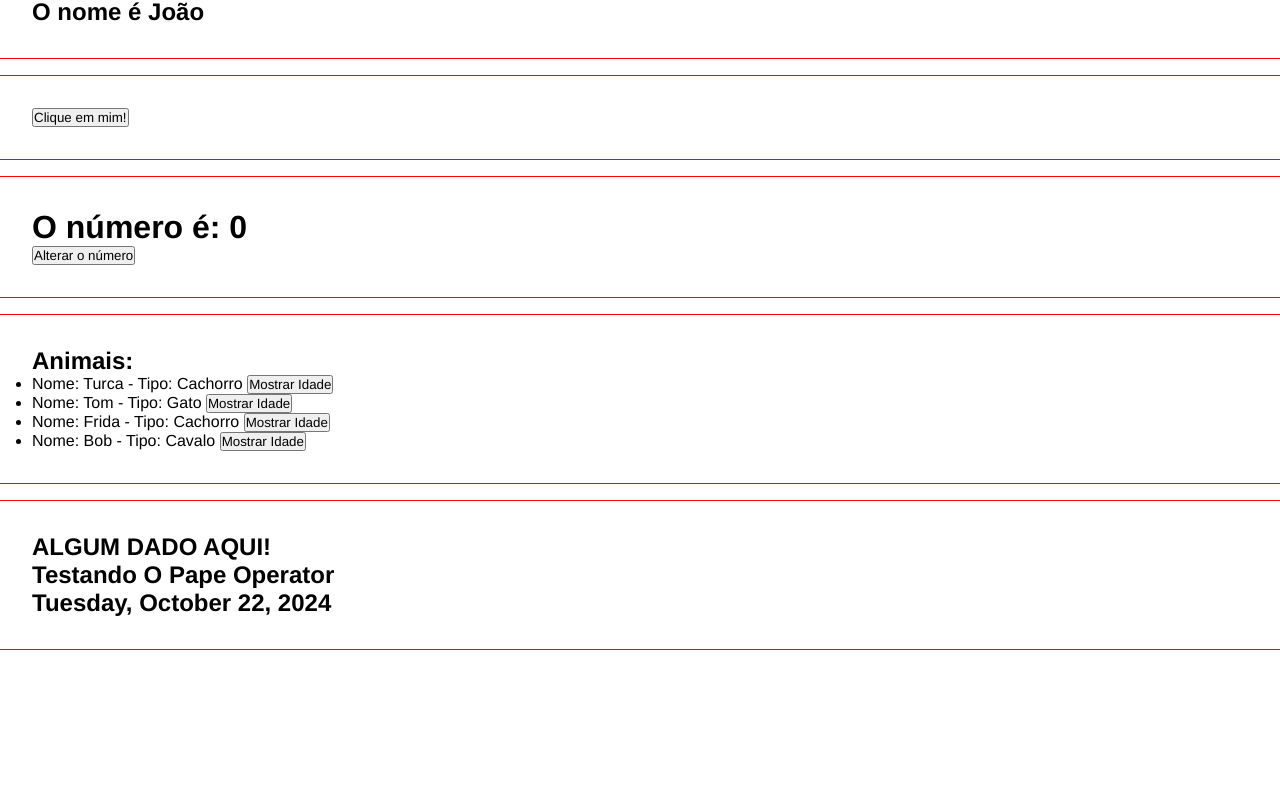
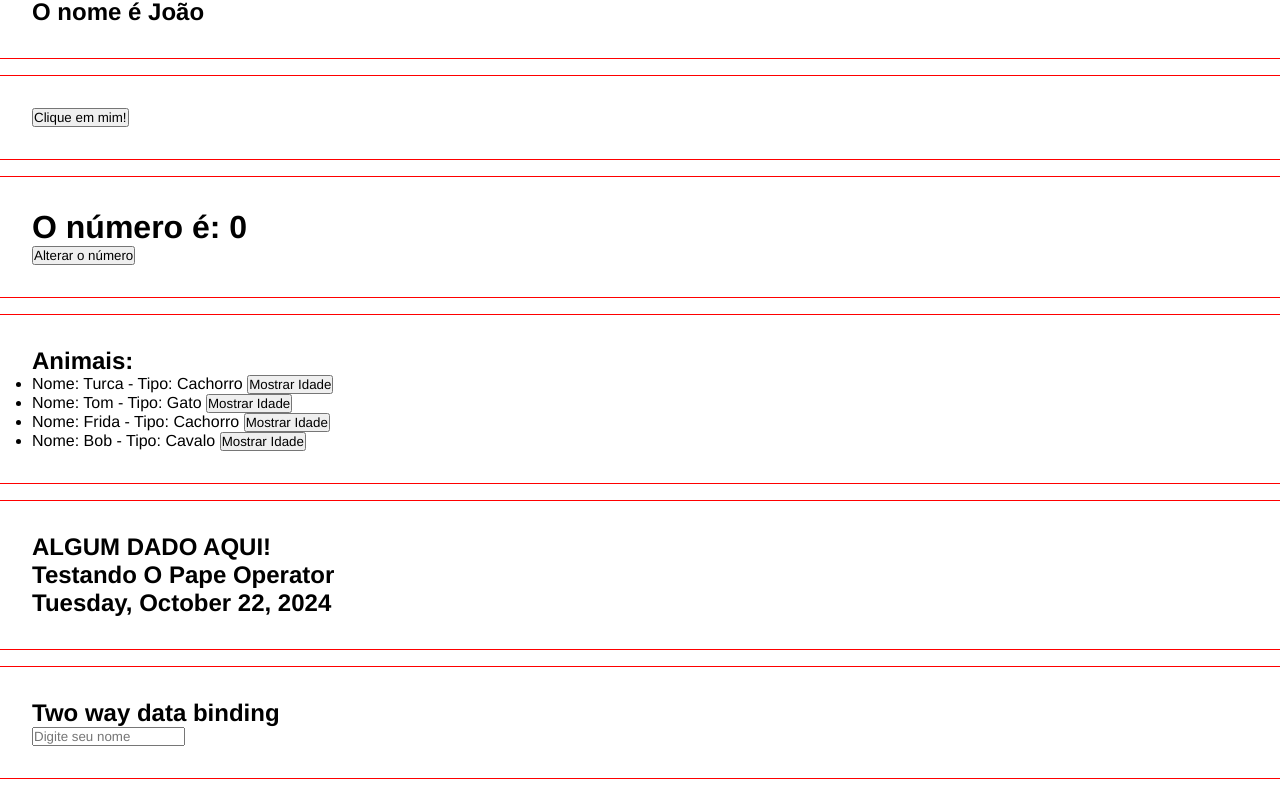
Before and after one commit to marcosalexandria/angular-horadecodar, an Angular app in the folder curso-angular/: page / in a window 1280 px wide. Shown: the part 308-1103 px from the top of the page. Before the commit the page ends 974 px from the top, so only its background shows below. Built offline with nearby package versions, Linux system fonts and the light colour scheme.

Commit message:
Curso Angular 13: Two way data binding no Angular - #15

```diff
--- a/curso-angular/src/app/app.component.html
+++ b/curso-angular/src/app/app.component.html
@@ -7,3 +7,4 @@
 <app-emitter></app-emitter>
 <app-list-render></app-list-render>
 <app-pipes></app-pipes>
+<app-two-way-binding></app-two-way-binding>
--- /dev/null
+++ b/curso-angular/src/app/components/two-way-binding/two-way-binding.component.html
@@ -0,0 +1,9 @@
+<div class="class">
+  <h2>Two way data binding</h2>
+
+  <form>
+    <input type="text" [(ngModel)]="nome" name="nome" placeholder="Digite seu nome"/>
+  </form>
+
+  <p *ngIf="nome !== '' ">O nome é: {{ nome }}</p>
+</div>
--- /dev/null
+++ b/curso-angular/src/app/components/two-way-binding/two-way-binding.component.ts
@@ -0,0 +1,10 @@
+import { Component } from '@angular/core';
+
+@Component({
+  selector: 'app-two-way-binding',
+  templateUrl: './two-way-binding.component.html',
+  styleUrl: './two-way-binding.component.css'
+})
+export class TwoWayBindingComponent {
+  nome: string = "";
+}
```
Also changed, not shown: curso-angular/src/app/app.module.ts (+6 -2 lines), curso-angular/src/app/components/two-way-binding/two-way-binding.component.css (added), 1 other file (tests, documents, lock files or other folders).
